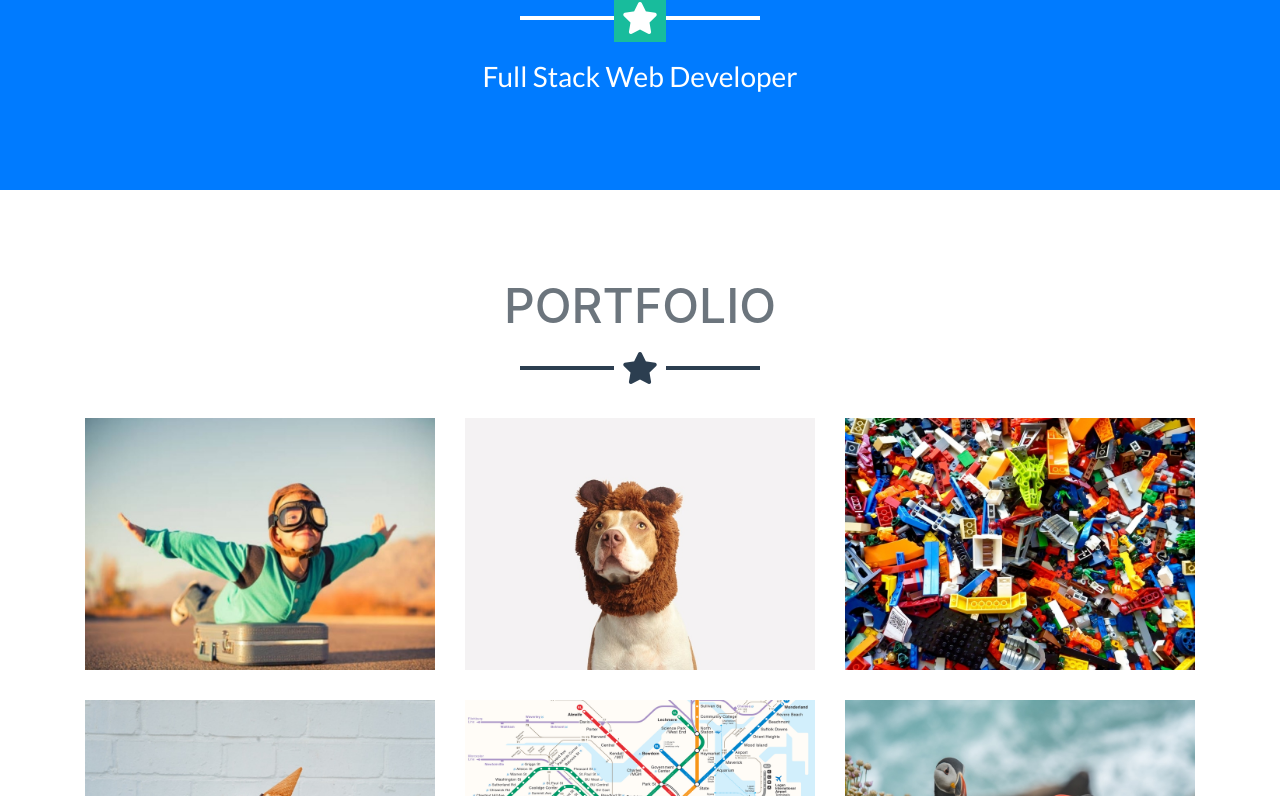
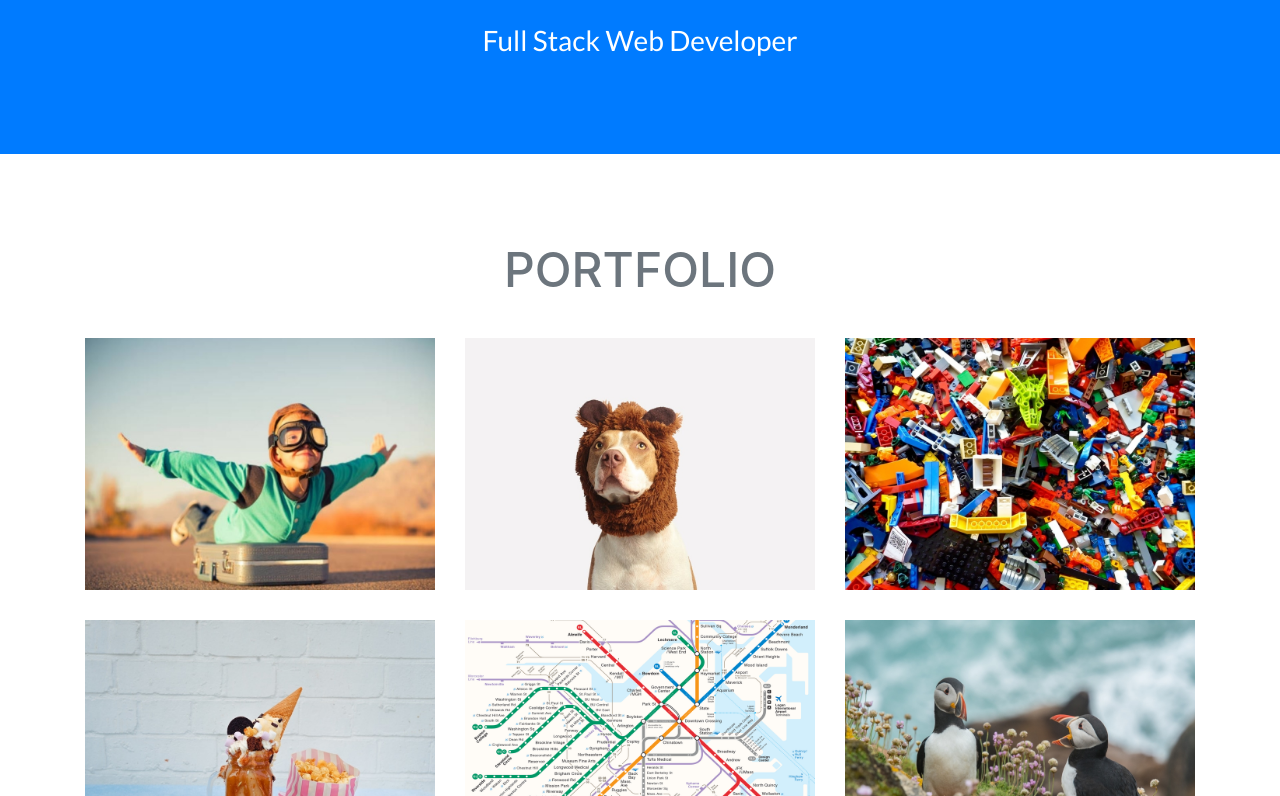
Before and after one commit to JAWilmer/JAWilmer.github.io, a website with bundled scripts: page index.html in a window 1280 px wide. Shown: the part 694-1490 px from the top of the page. Built offline with nearby package versions, Linux system fonts and the light colour scheme.

Commit message:
took out star hr

```diff
--- a/css/freelancer.css
+++ b/css/freelancer.css
@@ -21,49 +21,6 @@ h6 {
 .obfuscate {
   unicode-bidi: bidi-override;
   direction: rtl;
-}
-
-hr.star-light,
-hr.star-dark {
-  max-width: 15rem;
-  padding: 0;
-  text-align: center;
-  border: none;
-  border-top: solid 0.25rem;
-  margin-top: 2.5rem;
-  margin-bottom: 2.5rem;
-  margin-left: auto;
-  margin-right: auto;
-}
-
-hr.star-light:after,
-hr.star-dark:after {
-  position: relative;
-  top: -0.8em;
-  display: inline-block;
-  padding: 0 0.25em;
-  content: "\f005";
-  font-family: "Font Awesome 5 Free";
-  font-weight: 900;
-  font-size: 2em;
-}
-
-hr.star-light {
-  border-color: #fff;
-}
-
-hr.star-light:after {
-  color: #fff;
-  background-color: #18bc9c;
-}
-
-hr.star-dark {
-  border-color: #2c3e50;
-}
-
-hr.star-dark:after {
-  color: #2c3e50;
-  background-color: white;
 }
 
 section {
--- a/index.html
+++ b/index.html
@@ -16,6 +16,7 @@
   <link href="vendor/fontawesome-free/css/all.min.css" rel="stylesheet" type="text/css" />
   <link href="https://fonts.googleapis.com/css?family=Montserrat:400,700" rel="stylesheet" type="text/css" />
   <link href="https://fonts.googleapis.com/css?family=Lato:400,700,400italic,700italic" rel="stylesheet" type="text/css" />
+  <link href="//maxcdn.bootstrapcdn.com/font-awesome/4.6.3/css/font-awesome.min.css" rel="stylesheet" />
 
   <!-- Plugin CSS -->
   <link href="vendor/magnific-popup/magnific-popup.css" rel="stylesheet" type="text/css" />
@@ -55,7 +56,7 @@
     <div class="container">
       <img class="img-fluid mb-5 d-block mx-auto" src="img/JWprofile356.jpg" alt="Julie Wilmer" />
       <h1 class="text-uppercase mb-0">Julie Wilmer</h1>
-      <hr class="star-light" />
+      <br><br>
       <h2 class="font-weight-light mb-0">Full Stack Web Developer</h2>
     </div>
   </header>
@@ -66,7 +67,7 @@
       <h2 class="text-center text-uppercase text-secondary mb-0">
         Portfolio
       </h2>
-      <hr class="star-dark mb-5" />
+      <br><br>
       <div class="row">
 
         <!-- TRIP AROUND GALLERY -->
@@ -220,7 +221,7 @@
   <section class="bg-primary text-white mb-0" id="about">
     <div class="container">
       <h2 class="text-center text-uppercase text-white">About Julie</h2>
-      <hr class="star-light mb-5" />
+      <br><br>
       <div class="row">
         <div class="col-lg-4 ml-auto">
           <p class="lead" style="text-align:justify">
@@ -323,7 +324,7 @@
         <div class="row">
           <div class="col-lg-8 mx-auto">
             <h2 class="text-secondary text-uppercase mb-0">Boxer</h2>
-            <hr class="star-dark mb-5" />
+            <br><br>
             <img class="img-fluid mb-5" src="img/portfolio/Boxer900-650.jpg" alt="Dog with Bear Hat" />
             <p class="mb-5" style="text-align:justify">
               Boxer is a content aggregator that combines a customer's previous search history on the Boxer site with
@@ -383,7 +384,7 @@
         <div class="row">
           <div class="col-lg-8 mx-auto">
             <h2 class="text-secondary text-uppercase mb-0">Trip Around</h2>
-            <hr class="star-dark mb-5" />
+            <br><br>
             <img class="img-fluid mb-5" src="img/portfolio/TripAround900-650.jpg" alt="Boy with Aviator Goggles" />
             <p class="mb-5" style="text-align:justify">
               Trip Around allows users to make informed choices about whether to fly or drive when making a trip. The
@@ -430,7 +431,7 @@
         <div class="row">
           <div class="col-lg-8 mx-auto">
             <h2 class="text-secondary text-uppercase mb-0">Project 3</h2>
-            <hr class="star-dark mb-5" />
+            <br><br>
             <img class="img-fluid mb-5" src="img/portfolio/comingSoonLegos900-650.jpg" alt="Legos!" />
             <p class="mb-5" style="text-align:justify">
               Coming soon!</p>
@@ -456,7 +457,7 @@
             <h2 class="text-secondary text-uppercase mb-0">
               Mabel's Mega Milkshakes
             </h2>
-            <hr class="star-dark mb-5" />
+            <br><br>
             <img class="img-fluid mb-5" src="img/portfolio/MilkshakesDatebaseActivity900-650.jpg" alt="Mega Milkshake" />
             <p class="mb-5" style="text-align:justify">
               Mabel's Mega Milkshakes is a full-stack web application that allows users to manipulate data on a dynamic
@@ -498,7 +499,7 @@
         <div class="row">
           <div class="col-lg-8 mx-auto">
             <h2 class="text-secondary text-uppercase mb-0">Find A Pal</h2>
-            <hr class="star-dark mb-5" />
+            <br><br>
             <img class="img-fluid mb-5" src="img/portfolio/FindAPalDatabase900-650.jpg" alt="Friendly Puffins" />
             <p class="mb-5" style="text-align:justify">
               This JS and Express-Node.js app finds a best furrier friend for your best furry friend! The app takes in
@@ -539,7 +540,7 @@
         <div class="row">
           <div class="col-lg-8 mx-auto">
             <h2 class="text-secondary text-uppercase mb-0">Charlie Train</h2>
-            <hr class="star-dark mb-5" />
+            <br><br>
             <img class="img-fluid mb-5" src="img/portfolio/CharlieTrainFirebase900-650.png" alt="MBTA Subway Map" />
             <p class="mb-5" style="text-align:justify">
               This app uses Firebase to host arrival and departure data for a fictional train. Using Moment.js, the app
@@ -574,7 +575,7 @@
             <h2 class="text-secondary text-uppercase mb-0">
               Jamazon CLI App
             </h2>
-            <hr class="star-dark mb-5" />
+            <br><br>
             <img class="img-fluid mb-5" src="img/portfolio/JamazonNodeApp900-650.jpg" alt="Light Brite" />
             <p class="mb-5" style="text-align:justify">
               Julie Anne’s Zon, or Jamazon, is a command line application that functions a bit like Amazon. It uses
@@ -607,7 +608,7 @@
         <div class="row">
           <div class="col-lg-8 mx-auto">
             <h2 class="text-secondary text-uppercase mb-0">LIRI CLI App</h2>
-            <hr class="star-dark mb-5" />
+            <br><br>
             <img class="img-fluid mb-5" src="img/portfolio/LiriCliApp900-650.jpg" alt="Colorful Wires in Circuit Board" />
             <p class="mb-5" style="text-align:justify">
               This entertainment-node-app is a Language Interpretation and Recognition Interface, or LIRI for short.
@@ -643,7 +644,7 @@
         <div class="row">
           <div class="col-lg-8 mx-auto">
             <h2 class="text-secondary text-uppercase mb-0">Let's Boogie!</h2>
-            <hr class="star-dark mb-5" />
+            <br><br>
             <img class="img-fluid mb-5" src="img/portfolio/LetsBoogieAPIApp900-650.jpg" alt="Swing Dancing Crowd" />
             <p class="mb-5" style="text-align:justify">
               This app uses JavaScript and jQuery to dynamically populate search results from GIPHY API. Use the search
@@ -679,7 +680,7 @@
             <h2 class="text-secondary text-uppercase mb-0">
               National Parks Themed Word Guess Game
             </h2>
-            <hr class="star-dark mb-5" />
+            <br><br>
             <img class="img-fluid mb-5" src="img/portfolio/NPSWordGuessGame900-650.jpg" alt="Joshual Tree National Park at Sunset" />
             <p class="mb-5" style="text-align:justify">
               This word guess game is a take on the primary school game "Hangman." Upon page load, national park names
@@ -718,10 +719,12 @@
         <div class="row">
           <div class="col-lg-8 mx-auto">
             <h2 class="text-secondary text-uppercase mb-0">Let's Boogie!</h2>
-            <hr class="star-dark mb-5" />
+            <br><br>
             <img class="img-fluid mb-5" src="img/portfolio/washington900-650.jpg" alt="GW Figurine" />
             <p class="mb-5" style="text-align:justify">
-                This timed multiple choice trivia game uses Javascript for the logic and jQuery to manipulate its HTML.  How well do you know your odd and unusual <a href="https://jawilmer.github.io/trivia-game/" target="_blank">presidential trivial</a>?  Peek under the hood on
+              This timed multiple choice trivia game uses Javascript for the logic and jQuery to manipulate its HTML.
+              How well do you know your odd and unusual <a href="https://jawilmer.github.io/trivia-game/" target="_blank">presidential
+                trivial</a>? Peek under the hood on
               <a href="https://github.com/JAWilmer/trivia-game" target="_blank">Github</a>. Image by <a href="https://unsplash.com/@nenboble"
                 target="_blank">Ben Noble.</a></p>
             <p style="text-align:left">Technology Used:
@@ -749,7 +752,7 @@
         <div class="row">
           <div class="col-lg-8 mx-auto">
             <h2 class="text-secondary text-uppercase mb-0">Crystal Collector</h2>
-            <hr class="star-dark mb-5" />
+            <br><br>
             <img class="img-fluid mb-5" src="img/portfolio/amethyst900-650.jpg" alt="Amethyst" />
             <p class="mb-5" style="text-align:justify">
               Upon page load, this fun math game randomly chooses a target number between 30 and 120, as well as
```
